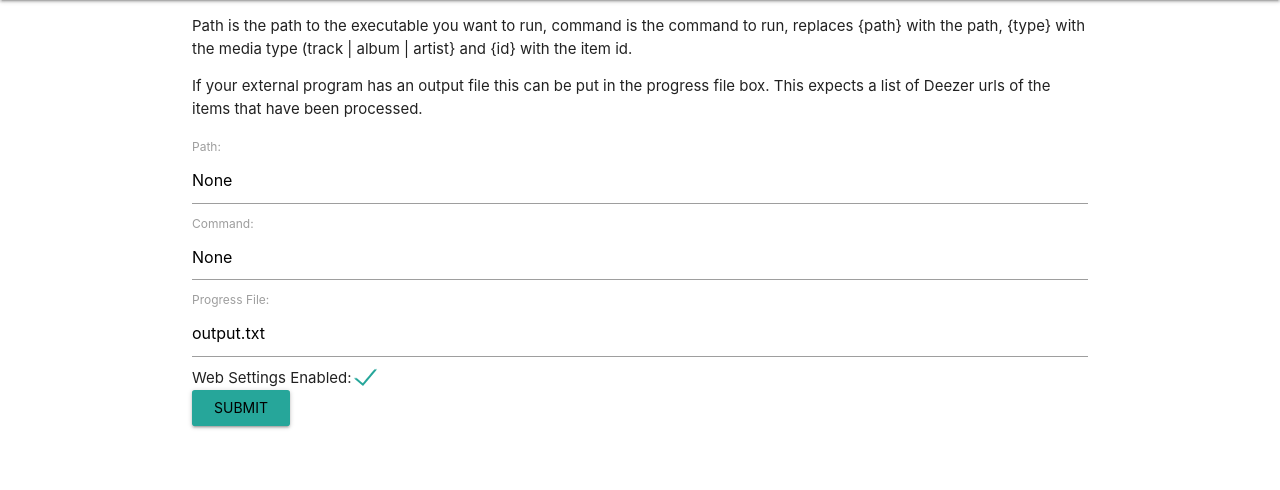
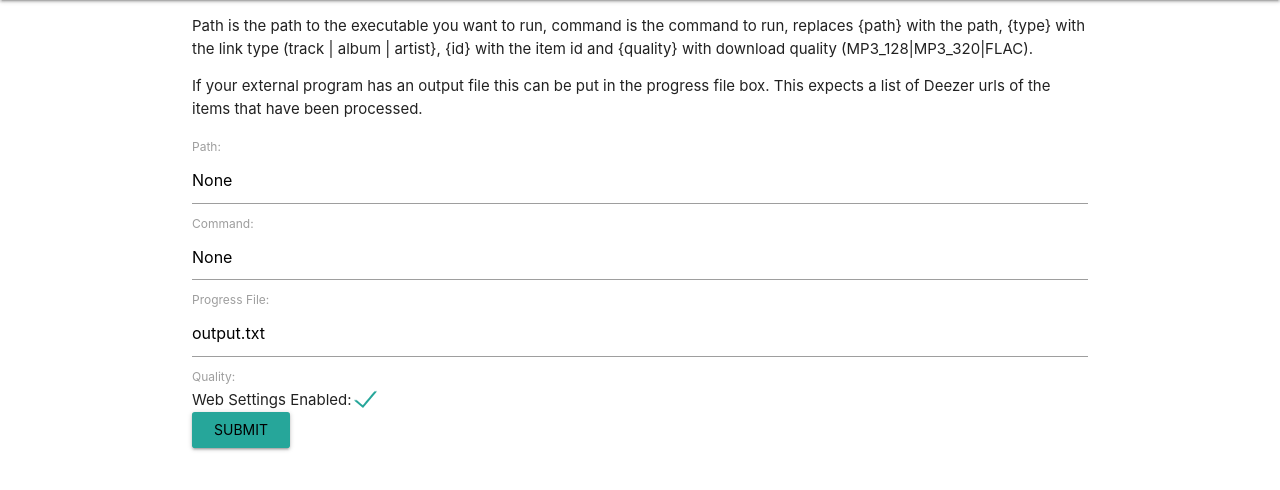
Before and after one commit to nahil1/search, a Flask app: page /settings in a window 1280 px wide. Shown: the part 64-554 px from the top of the page. Run offline with Flask 2, Linux system fonts and the light colour scheme; a user stored in the database is signed in; some libraries are stand-ins or nearby versions.

Commit message:
add quality variable to settings

```diff
--- a/app.py
+++ b/app.py
@@ -107,13 +107,12 @@ def login():
 def settings():
     form = SettingsForm()
     if form.validate_on_submit():
-        set_settings(path=form.path.data, command=form.command.data, websettings=str(form.websettings.data), progress_file=form.progress_file.data)
-    path, command, websettings, progress_file = get_settings('path', 'command', 'websettings', 'progress_file')
+        set_settings(path=form.path.data, command=form.command.data, websettings=str(form.websettings.data), progress_file=form.progress_file.data, quality=form.quality.data)
+    path, command, websettings, progress_file, quality = get_settings('path', 'command', 'websettings', 'progress_file', 'quality')
     if websettings.lower() == "false":
         flash('websettings have been disabled, please edit config.ini on the server directly')
         return redirect(url_for("index"))
-    return render_template('settings.html', form=form, path=path, command=command, websettings=websettings,
-                           progress_file=progress_file)
+    return render_template('settings.html', form=form, path=path, command=command, websettings=websettings, progress_file=progress_file, quality=quality)
 
 
 def background_thread():
--- a/config.py
+++ b/config.py
@@ -16,6 +16,7 @@ def _make_config(config):
     config['SETTINGS']['command'] = 'None'
     config['SETTINGS']['websettings'] = 'True'
     config['SETTINGS']['progress_file'] = 'output.txt'
+    config['SETTINGS']['quality'] = 'MP3_320'
     config['SETTINGS']['password'] = 'None'
 
     with open('config.ini', 'w+') as configfile:  # save
--- a/forms.py
+++ b/forms.py
@@ -1,5 +1,5 @@
 from flask_wtf import FlaskForm
-from wtforms import StringField, BooleanField, RadioField, PasswordField
+from wtforms import StringField, BooleanField, RadioField, PasswordField, SelectField
 from wtforms.validators import DataRequired
 
 
@@ -13,6 +13,7 @@ class SettingsForm(FlaskForm):
     path = StringField('path', validators=[DataRequired()])
     command = StringField('command', validators=[DataRequired()])
     progress_file = StringField('progress_file', validators=[DataRequired()])
+    quality = SelectField('quality', choices = [('MP3_128', 'MP3_128'), ('MP3_320', 'MP3_320'), ('FLAC', 'FLAC')], validators=[DataRequired()])
     websettings = BooleanField('websettings')
 
 
--- a/templates/settings.html
+++ b/templates/settings.html
@@ -3,7 +3,8 @@
     <p>
         Path is the path to the executable you want to run, command is the
         command to run, replaces {path} with the path,
-        {type} with the media type (track | album | artist} and {id} with the item id.
+        {type} with the link type (track | album | artist}, {id} with the item id and
+        {quality} with download quality (MP3_128|MP3_320|FLAC).
     </p>
     <p>
         If your external program has an output file this can be put in the progress file box.
@@ -24,6 +25,10 @@
             Progress File:
             <input type="text" name="progress_file" value="{{ progress_file }}">
         </label><br>
+        <label>
+            Quality:
+        </label><br>
+        {{ form.quality }}
         Web Settings Enabled: <label>
         <input type="checkbox" {% if websettings.lower() == 'true' %}checked="checked"{% endif %} name="websettings"/>
         <span class="white-text">invisible text for the purpose of positioning</span>
```
Also changed, not shown: deezer.py (+6 -6 lines).
